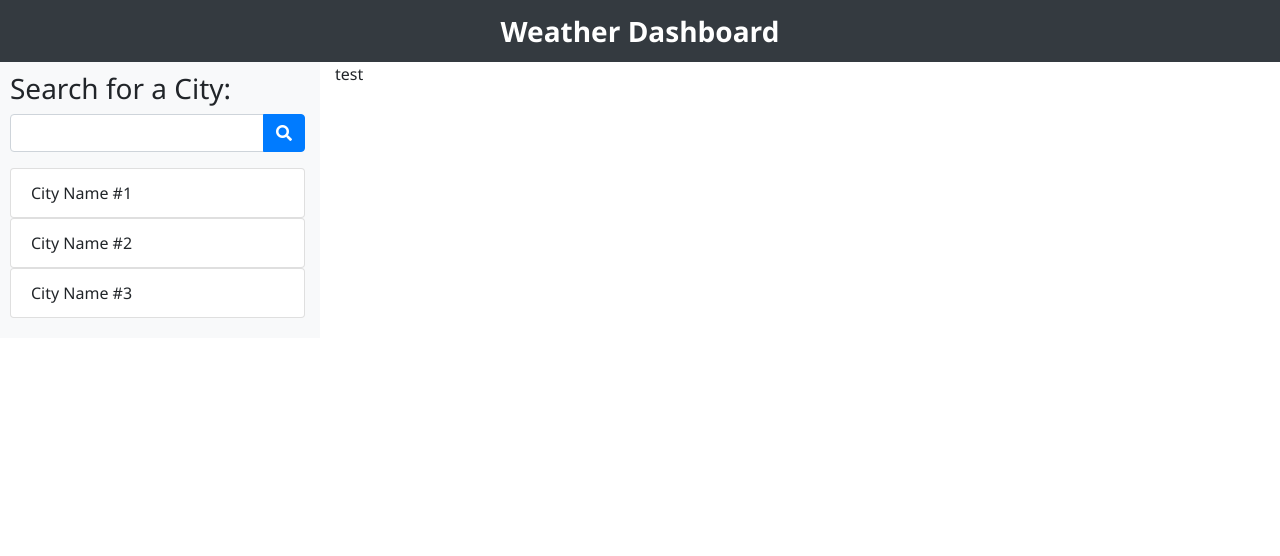
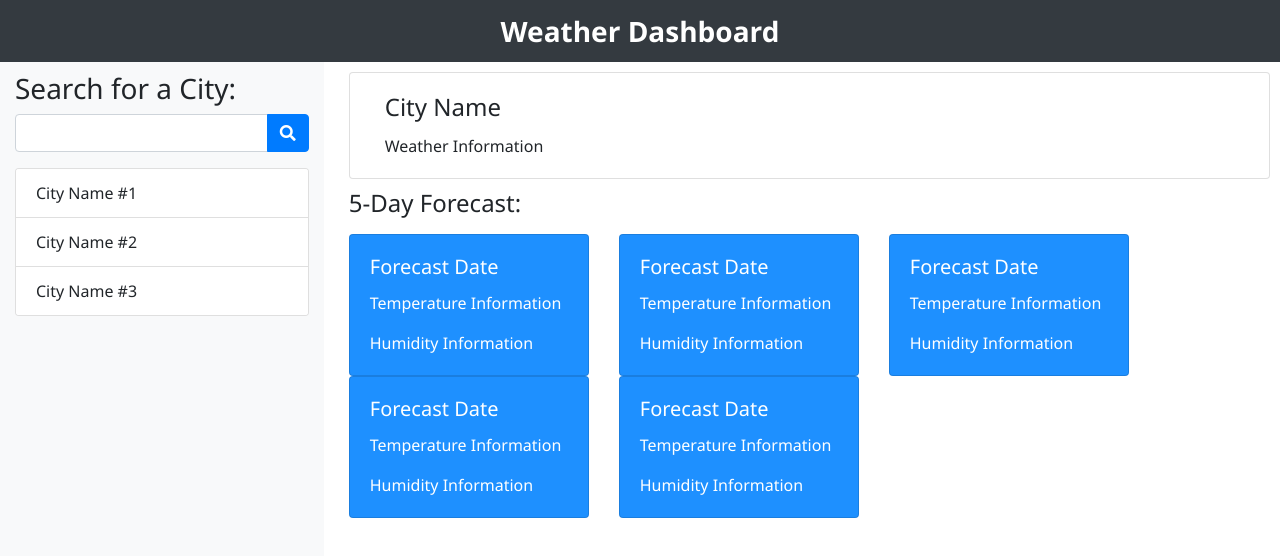
Before and after one commit to ewells89/bootcamp-homework-06-weather-dashboard, a plain HTML site: page index.html in a window 1280 px wide. Drawn offline with nearby package versions, Linux system fonts and the light colour scheme.

Commit message:
created template for html content to confirm styling and positioning for DOM elements

```diff
--- a/index.html
+++ b/index.html
@@ -2,7 +2,7 @@
   <head>
     <meta charset="utf-8" />
     <meta http-equiv="X-UA-Compatible" content="IE=edge" />
-    <title>NYTSearch</title>
+    <title>Weather Dashboard</title>
     <meta name="description" content="" />
     <meta name="viewport" content="width=device-width, initial-scale=1" />
 
@@ -25,8 +25,8 @@
           Weather Dashboard
         </nav>
 
-        <div class="row" id="citySearch">
-            <aside class="col-sm-3">
+        <div class="row" id="rowId" >
+            <aside class="col-sm-3" id="cityList">
 
                 <form>
                     <div>
@@ -43,30 +43,86 @@
                         </div>
                     </div>
 
-
-
                 </form>
 
-                <div class="cityList">
-                    <ul class="list-group">
-                        <li class="list-group-item">City Name #1</li>
-                    </ul>
-
-                    <ul class="list-group">
-                        <li class="list-group-item">City Name #2</li>
-                    </ul>
-
-                    <ul class="list-group">
-                        <li class="list-group-item">City Name #3</li>
+                <div class="card" id="cityList">
+                    <ul class="list-group list-group-flush">
+                      <li class="list-group-item">City Name #1</li>
+                      <li class="list-group-item">City Name #2</li>
+                      <li class="list-group-item">City Name #3</li>
                     </ul>
                 </div>
 
             </aside>
 
-
             <section class="col-sm-9">
 
-            test
+                <div class="row" id="weatherCard" >
+                    <div class="card col-sm-12">
+                        <div class="card-body">
+                            <h4 class="card-title">City Name</h4>
+                            <p class="card-text">Weather Information</p>
+                        </div>
+                    </div>
+
+                </div>
+
+                <div id="weatherCard" >
+                    <div>
+                        <h4>5-Day Forecast:</h4>
+                        <p></p>
+                    </div>
+
+                    <span  >
+                        <div class="card" style="width: 15rem;" id="forecastCard">
+                                <div class="card-body">
+                                    <h5 class="card-title">Forecast Date</h5>
+
+                                    <p class="card-text">Temperature Information</p>
+                                    <p class="card-text">Humidity Information</p>
+                                </div>
+                        </div>
+
+                        <div class="card" style="width: 15rem;" id="forecastCard">
+                            <div class="card-body">
+                                <h5 class="card-title">Forecast Date</h5>
+
+                                <p class="card-text">Temperature Information</p>
+                                <p class="card-text">Humidity Information</p>
+                            </div>
+                        </div>
+
+                        <div class="card" style="width: 15rem;" id="forecastCard">
+                            <div class="card-body">
+                                <h5 class="card-title">Forecast Date</h5>
+
+                                <p class="card-text">Temperature Information</p>
+                                <p class="card-text">Humidity Information</p>
+                            </div>
+                        </div>
+
+
+                        <div class="card" style="width: 15rem;" id="forecastCard">
+                            <div class="card-body">
+                                <h5 class="card-title">Forecast Date</h5>
+
+                                <p class="card-text">Temperature Information</p>
+                                <p class="card-text">Humidity Information</p>
+                            </div>
+                        </div>
+
+
+                        <div class="card" style="width: 15rem;" id="forecastCard">
+                            <div class="card-body">
+                                <h5 class="card-title">Forecast Date</h5>
+
+                                <p class="card-text">Temperature Information</p>
+                                <p class="card-text">Humidity Information</p>
+                            </div>
+                        </div>
+
+                    </span>
+                </div>
 
             </section>
 
--- a/style.css
+++ b/style.css
@@ -32,6 +32,24 @@ form {
     padding-left:10px;
 }
 
-.cityList {
+#cityList {
     margin-bottom:20px;
 }
+
+#rowId {
+    padding-bottom:20px;
+    height:100%;
+    padding-left:15px;
+}
+
+#weatherCard {
+    margin:10px;
+}
+
+
+#forecastCard{
+    background-color:dodgerblue;
+    color:white;
+    float:left;
+    margin-right:30px
+}
```
